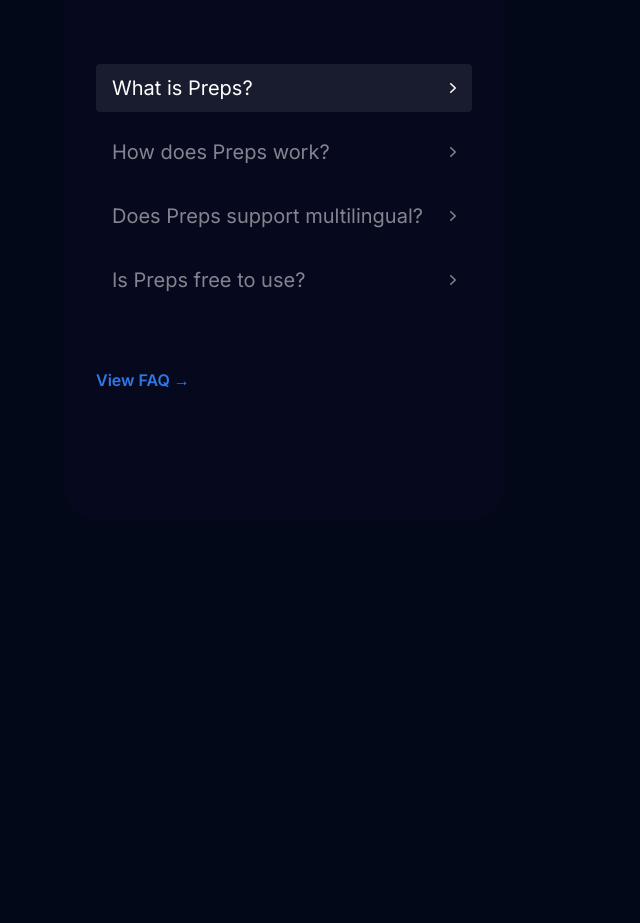
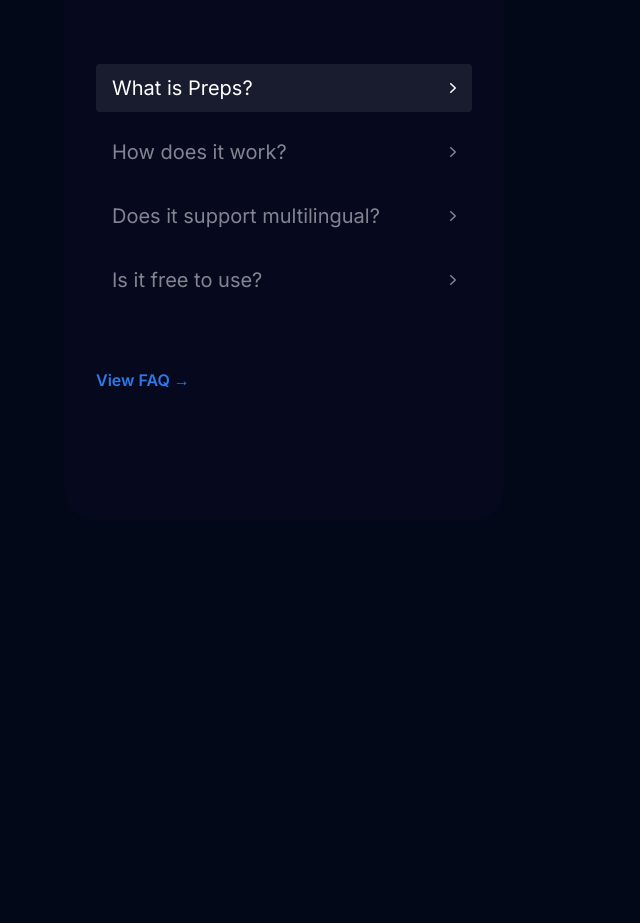
Before and after one commit to heojay0309/mockview_landing, a Next.js app: page / in a window 1280 px wide. Shown: the part 2202-3125 px from the top of the page, without its empty margins (0-640 px from the left). Built offline with nearby package versions, Linux system fonts and the light colour scheme.

Commit message:
faq update

```diff
--- a/src/components/Faq.tsx
+++ b/src/components/Faq.tsx
@@ -3,7 +3,7 @@
     {
       question: 'What is Preps?',
       answer:
-        'Preps is a cutting-edge platform specifically designed to help software engineers prepare for technical interviews. At its core, Preps offers AI-powered mock interview simulations that closely resemble real-world technical interviews conducted at leading tech companies. Using Preps, candidates can engage in live, interactive sessions with AI interviewers, tackling real-time coding challenges and discussing their approaches to solving complex algorithmic problems. These sessions are designed to replicate the dynamics of interviews conducted via video conferencing tools like Zoom or Google Meet, providing an immersive experience that prepares candidates for the pressures and expectations of actual tech interviews.',
+        'PPreps offers AI-powered mock interview simulations that closely resemble real-world technical interviews conducted at leading tech companies.',
     },
     {
       question: 'How does Preps simulate real interviews?',
--- a/src/components/Fourth.tsx
+++ b/src/components/Fourth.tsx
@@ -22,12 +22,12 @@
       question: 'What is Preps?',
       src: '/preps_diamond.svg',
       description1:
-        'Preps is a cutting-edge platform specifically designed to help software engineers prepare for technical interviews. At its core, Preps offers AI-powered mock interview simulations that closely resemble real-world technical interviews conducted at leading tech companies.',
+        'Preps offers AI-powered mock interview simulations that closely resemble real-world technical interviews conducted at leading tech companies.',
       description2: '',
     },
     {
       id: 'second',
-      question: 'How does Preps work?',
+      question: 'How does it work?',
       src: '/preps_face.svg',
       description1: `We made prepping for your interviews as easy as 1, 2, 3`,
       description2: '',
@@ -40,22 +40,13 @@
     },
     {
       id: 'third',
-      question: 'Does Preps support multilingual?',
+      question: 'Does it support multilingual?',
       src: '/preps_code.svg',
       description1: `We are only supporting English at the moment.`,
     },
-    // {
-    //   id: 'third',
-    //   question: 'What are the simulations like?',
-    //   src: '/preps_code.svg',
-    //   description1: `Every mock interview simulates real-time communication, mimicking platforms like Zoom or Google Meet, and is designed to test your ability to respond under pressure, articulate your thoughts, and communicate effectively just as you would in an actual interview.`,
-    //   description2: `During the simulation, you'll face coding challenges that require not only correct solutions but also a clear explanation of your thought process. This part of the simulation helps sharpen your coding skills, improves your ability to think aloud, and enhances your problem-solving strategies under timed conditions.`,
-    //   description3:
-    //     'Our simulations are designed to be adaptive, catering to a wide range of experience levels from beginners to seasoned professionals.',
-    // },
     {
       id: 'fourth',
-      question: 'Is Preps free to use?',
+      question: 'Is it free to use?',
       src: '/preps_free.svg',
       description1: `Yes, it is 100% free to use! Our goal is to become the platform that'll guide our users towards career success. We plan to introduce our paid plans offering more features that will help your interview preps easier!`,
       description2: '',
```
